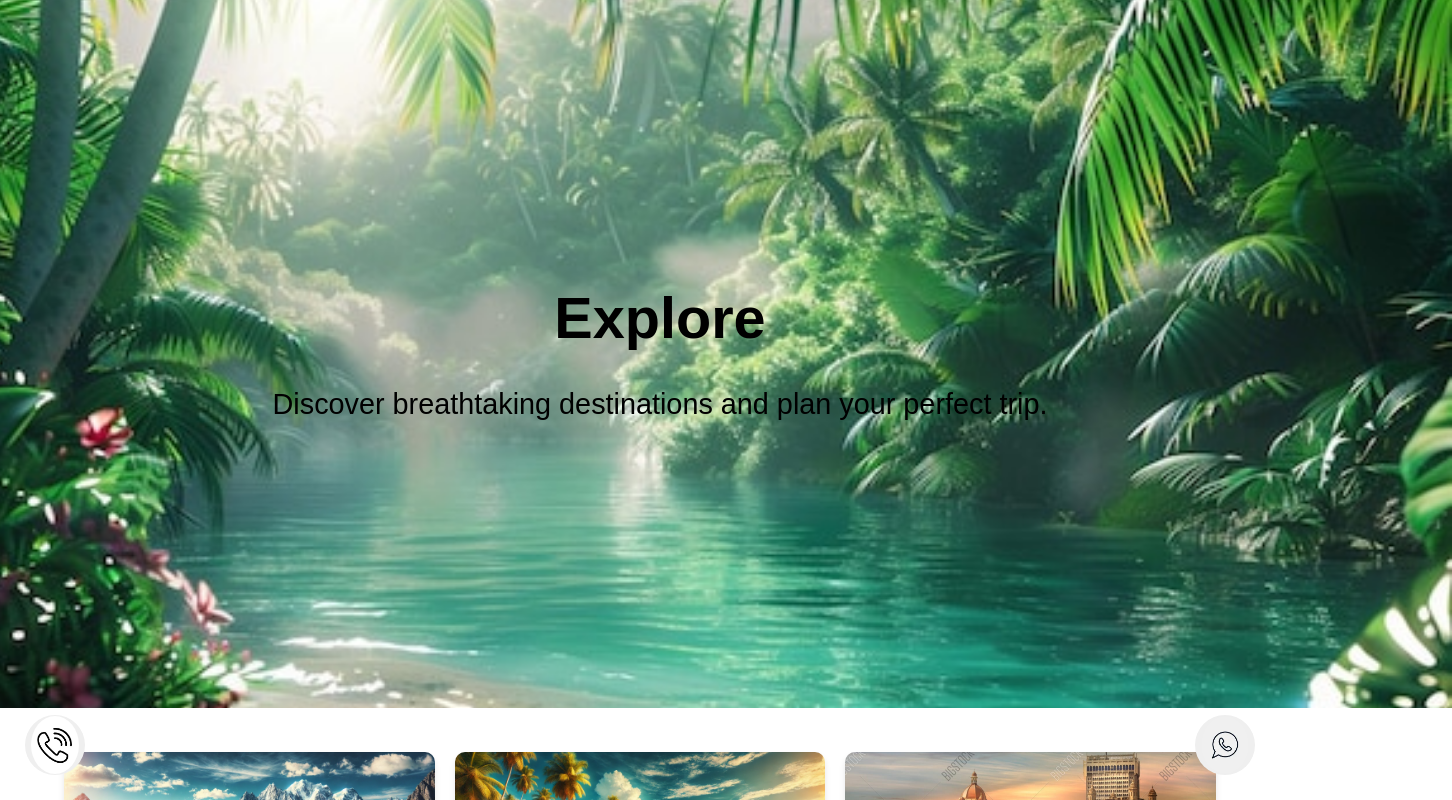
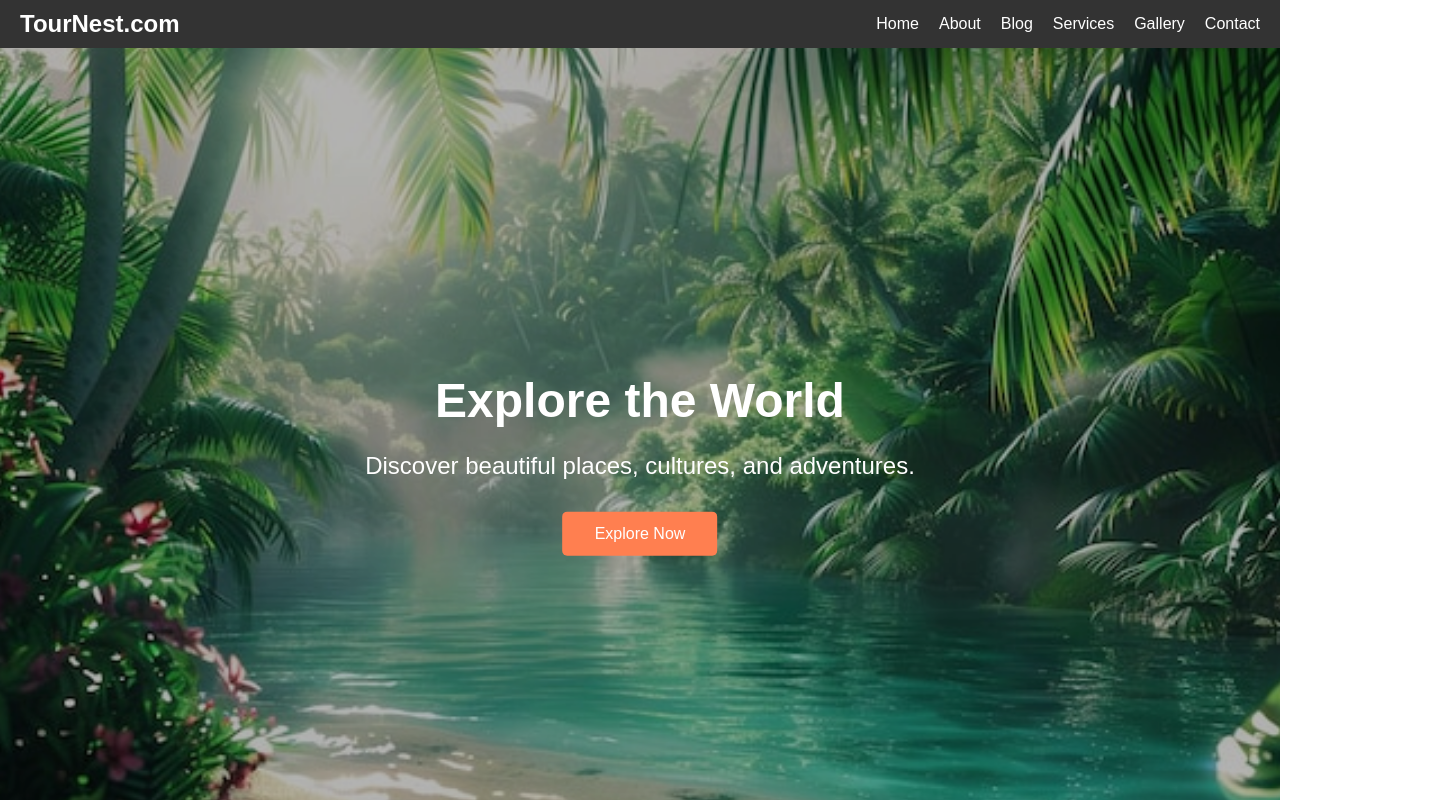
Before and after one commit to petchiammal2/Tourism_Website, a React (Create React App) app: page /Explore in a window 1280 px wide. Shown: the top 800 px of the page, 1452 px wide, since content can reach past the window. Built offline with nearby package versions, Linux system fonts and the light colour scheme.

Commit message:
testing
testing

```diff
--- a/src/Components/CSS/Bloghero.css
+++ b/src/Components/CSS/Bloghero.css
@@ -71,10 +71,6 @@
     transform: translateY(0);
   }
 }
-
-
-
-
   /* Apply the animation to the blog image */
 .blog-img {
   width: 100%;
--- a/src/Components/CSS/Explore.css
+++ b/src/Components/CSS/Explore.css
@@ -1,3 +1,5 @@
+
+
 /* Grid Section */
 .explore-grid {
   display: grid;
@@ -8,8 +10,8 @@
   align-items: center;
   padding: 5%;/* Align items vertically in the grid */
 }
+/* Grid item styling */
 
-/* Grid item styling */
 .grid-item {
   background-color: white;
   border-radius: 10px;
@@ -37,42 +39,23 @@
   padding: 10px;
 }
 
+/* Media Queries for Responsive Design */
 
-
-/* Hero Section */
-.explore-section {
-  text-align: center;
-  padding: 100px 20px; /* Increased padding for more height */
-  background-size: cover; /* Ensure the image covers the section */
-  color: grey;
-  margin-bottom: 40px;
-  height: 400px; /* Fixed height */
-  width: 100%; /* Full width */
-  animation: heroZoomIn 3s ease-in-out forwards;
-   /* Run once and stay at the final state */
-}
-.explore-title {
-  font-size: 3rem; /* Increased title size */
-  margin-bottom: 30px;
-  color: black; /* Increased space below title */
+/* For smaller screens (tablets, small laptops) */
+@media (max-width: 768px) {
+  .explore-grid {
+    grid-template-columns: repeat(auto-fit, minmax(200px, 1fr)); /* Adjust grid column size */
+  }
 }
 
+/* For very small screens (phones) */
+@media (max-width: 480px) {
+  .explore-grid {
+    grid-template-columns: 1fr; /* Single column layout */
+    gap: 15px; /* Slightly smaller gap */
+  }
 
-.explore-subtitle {
-  font-size: 1.5rem; /* Increased subtitle font size */
-
-  color:black;
-  text-align: center;
- /* Increased space below subtitle */
-}
-
-
-/* Animation Keyframes for Zoom-In */
-@keyframes heroZoomIn {
-  0% {
-    transform: scale(1); /* Initial size */
-  }
-  100% {
-    transform: scale(1.2); /* Zoom in */
+  .grid-title {
+    font-size: 1rem; /* Adjust font size */
   }
 }
--- /dev/null
+++ b/src/Components/CSS/Explorehero.css
@@ -0,0 +1,68 @@
+.Explore-container {
+    position: relative;
+    width: 100%;
+    height: 100vh; /* Full-screen height */
+    overflow: hidden;
+  }
+
+  .Explore-image {
+    width: 100%;
+    height: 100%;
+    object-fit: cover; /* Ensures the image covers the container */
+    filter: brightness(70%); /* Darkens the image for better text visibility */
+    animation: zoomIn 3s ease-in-out forwards; /* Add the zoom-in animation */
+  }
+
+  @keyframes zoomIn {
+    0% {
+      transform: scale(1); /* Start with the original size */
+    }
+
+    100% {
+      transform: scale(1.1); /* Return to original size */
+    }
+  }
+
+  .Explore-content {
+    position: absolute;
+    top: 50%;
+    left: 50%;
+    transform: translate(-50%, -50%);
+    text-align: center;
+    color: #fff; /* White text for contrast */
+  }
+
+  .Explore-content h1 {
+    font-size: 3rem;
+    margin-bottom: 1rem;
+    animation: fadeIn 2s ease-in-out; /* Optional: Fade-in effect for text */
+  }
+
+  .Explore-content p {
+    font-size: 1.5rem;
+    margin-bottom: 2rem;
+  }
+
+  .Explore-button {
+    background-color: #ff7f50; /* Coral color */
+    color: white;
+    border: none;
+    padding: 0.8rem 2rem;
+    font-size: 1rem;
+    border-radius: 5px;
+    cursor: pointer;
+    transition: background-color 0.3s ease;
+  }
+
+  .Explore-button:hover {
+    background-color: #e67343;
+  }
+
+  @keyframes fadeIn {
+    0% {
+      opacity: 0;
+    }
+    100% {
+      opacity: 1;
+    }
+  }
--- a/src/Components/CSS/GalleryHero.css
+++ b/src/Components/CSS/GalleryHero.css
@@ -11,7 +11,8 @@
   object-fit: cover;
   max-height: 650px; /* Maximum width for large screens */
   transform: none;
-  pointer-events: none; /* Disables all interactions (optional) */
+  pointer-events: none;
+ /* Disables all interactions (optional) */
 }
 
 .gallery-text {
@@ -53,3 +54,23 @@
 
   }
 }
+/* Apply the animation to the blog image */
+.gallery-img {
+  width: 100%;
+  height: auto;
+  object-fit: cover;
+  max-height: 650px;
+  transform: none;
+  pointer-events: none; /* Disables all interactions (optional) */
+  animation: zoomIn 3s ease-in-out forwards; /* Run once and stay at the final state */
+}
+
+/* Keyframes for zoom in animation */
+@keyframes zoomIn {
+  0% {
+    transform: scale(1);
+  }
+  100% {
+    transform: scale(1.1); /* Slight zoom-in */
+  }
+}
--- /dev/null
+++ b/src/Components/Explorehero.js
@@ -0,0 +1,18 @@
+import React from 'react';
+import './CSS/Explorehero.css'; // Make sure to style the component
+import heroImage from "../Assets/hero.jpg"; // Replace with your image path
+
+const Explorehero = () => {
+  return (
+    <div className="Explore-container">
+      <img src={heroImage} alt="Explore Nature" className="Explore-image" />
+      <div className="Explore-content">
+        <h1>Explore the World</h1>
+        <p>Discover beautiful places, cultures, and adventures.</p>
+        <button className="Explore-button">Explore Now</button>
+      </div>
+    </div>
+  );
+};
+
+export default Explorehero;
--- a/src/Components/Explores.js
+++ b/src/Components/Explores.js
@@ -4,8 +4,7 @@ import "./CSS/Explore.css";
 import MountainImage from "../Assets/Mountain.jpg";
 import BeachImage from "../Assets/beach.jpg";
 import IslandImage from "../Assets/island.jpg";
-import SunsetImage from "../Assets/sunset.jpg";
-import HeroImage from "../Assets/hero.jpg"; // Background image for Hero Section
+import SunsetImage from "../Assets/sunset.jpg"
 import CountrysideImage from "../Assets/countryside.jpg";
 import cliffImage from "../Assets/cliff.jpg";
 
@@ -13,36 +12,8 @@ import cliffImage from "../Assets/cliff.jpg";
 
 const Explore = () => {
   return (
-    <div className="explore-page">
-      {/* Hero Section */}
-      <header
-        className="explore-section"
-        style={{
-          backgroundImage: `url(${HeroImage})`, // Set background image
-          backgroundSize: "cover", // Ensures the image covers the section
-          backgroundPosition: "center", // Center the image
-          backgroundRepeat: "no-repeat", // Prevent tiling
-          height: "70vh", // Adjust height as needed
-          display: "flex",
-          alignItems: "center",
-          justifyContent: "center",
-          color: "#ffffff", // Ensure text is visible
-          textAlign: "center",
-          padding: "20px",
-        }}
-      >
-        <div className="explore-content">
-
-          <h1 className="explore-title">Explore</h1>
-          <p className="explore-subtitle">
-            Discover breathtaking destinations and plan your perfect trip.
-          </p>
-
-        </div>
-      </header>
 
 
-      {/* Explore Grid */}
       <section className="explore-grid">
         <div className="grid-item">
           <img src={MountainImage} alt="Mountain" className="grid-image" />
@@ -69,7 +40,6 @@ const Explore = () => {
           <h3 className="grid-title">cliff</h3>
         </div>
       </section>
-    </div>
   );
 };
 
--- a/src/Pages/Explore.js
+++ b/src/Pages/Explore.js
@@ -1,9 +1,14 @@
+import React from "react";
+import Explorehero from "../Components/Explorehero";
 import  Explores from "../Components/Explores";
 
 const Explore = () => {
     return (
+      <div className="Explore">
+        <Explorehero/>
+        <Explores />
+      </div>
 
-      <Explores />
 
 
     )
```
Also changed, not shown: src/Components/CSS/Destination.css (deleted, +0 -32 lines), src/Components/Destinations.js (deleted, +0 -27 lines).
